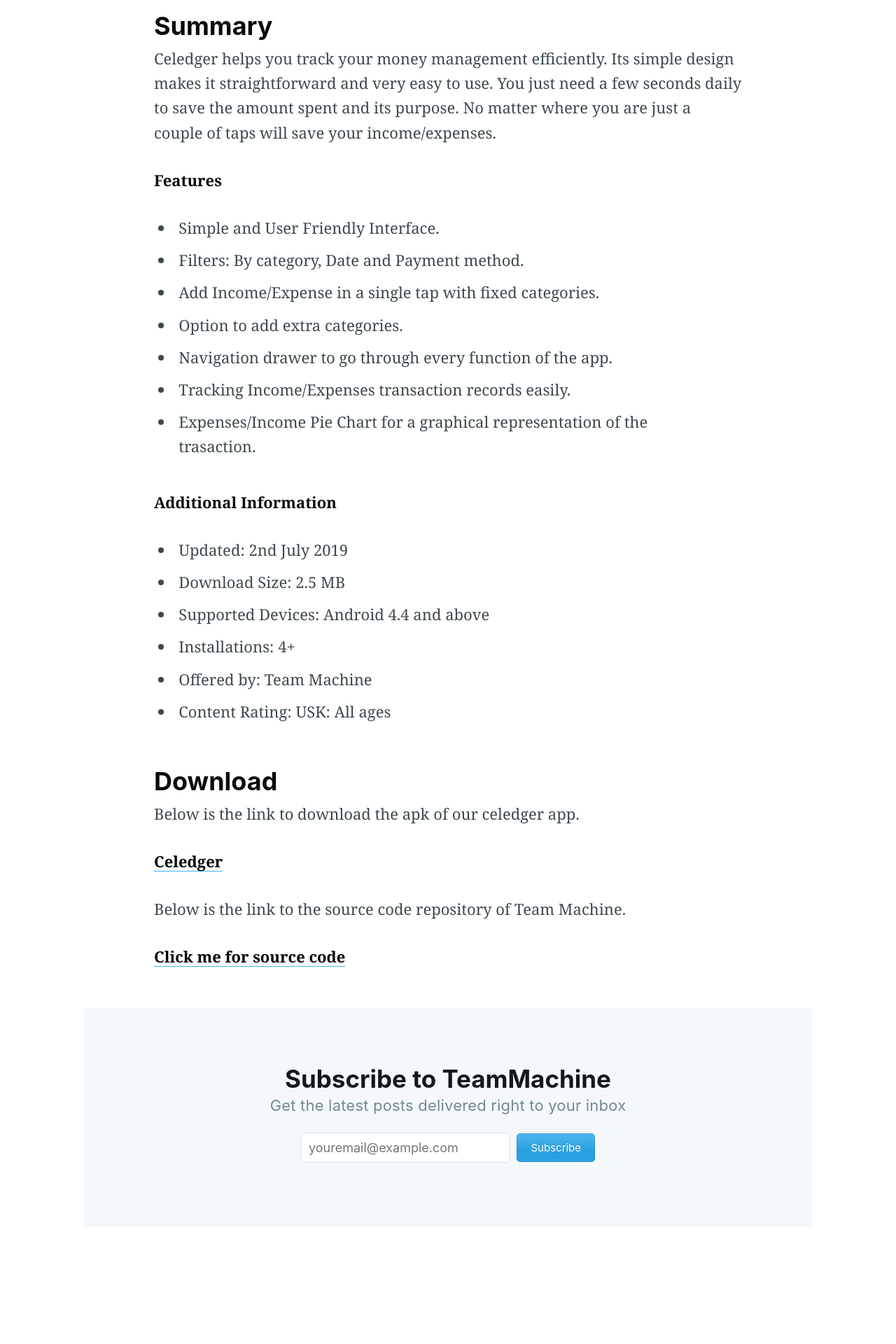
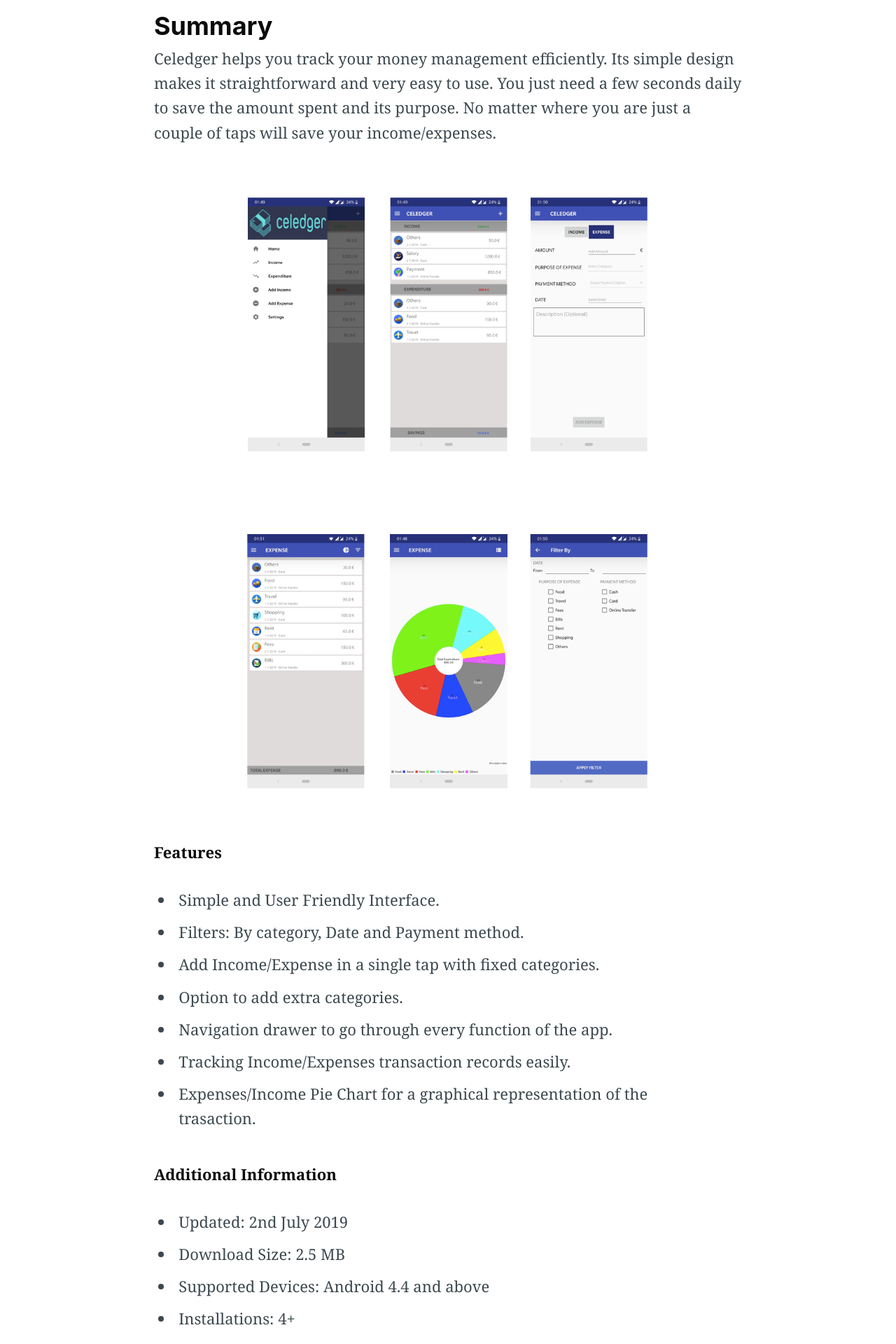
Before and after one commit to DBSE-teaching/isee2019-TeamMachine, a Jekyll site: the page built from docs/_posts/2019-07-03-Simulated-Play-Store-Entry.md, in a window 1280 px wide. Shown: the part 1302-3222 px from the top of the page at 70% size. Built offline with Jekyll 4.4.1, drawn with Linux system fonts in a browser that asks for light colours; nearby versions of some CDN libraries; comment, search, counter and statistics services are not loaded.

Commit message:
Update 2019-07-03-Simulated-Play-Store-Entry.md

```diff
--- a/docs/_posts/2019-07-03-Simulated-Play-Store-Entry.md
+++ b/docs/_posts/2019-07-03-Simulated-Play-Store-Entry.md
@@ -17,6 +17,10 @@
 ## Summary
 
 Celedger helps you track your money management efficiently. Its simple design makes it straightforward and very easy to use. You just need a few seconds daily to save the amount spent and its purpose. No matter where you are just a couple of taps will save your income/expenses.
+
+![Final1]({{site.baseurl}}/images/Final1.png "Final1"){:height="40%" width="70%"}
+
+![Final2]({{site.baseurl}}/images/Final2.png "Final2"){:height="40%" width="70%"}
 
 **Features**
 
```
